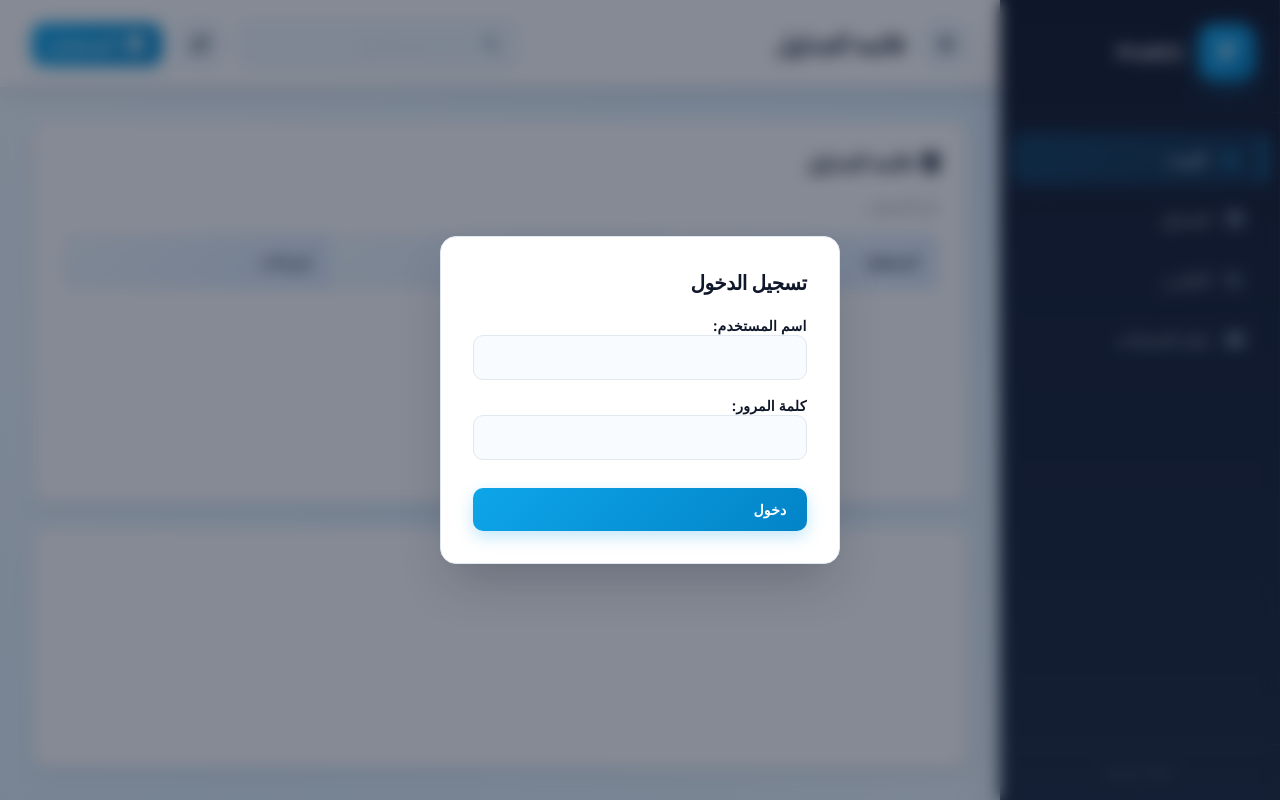
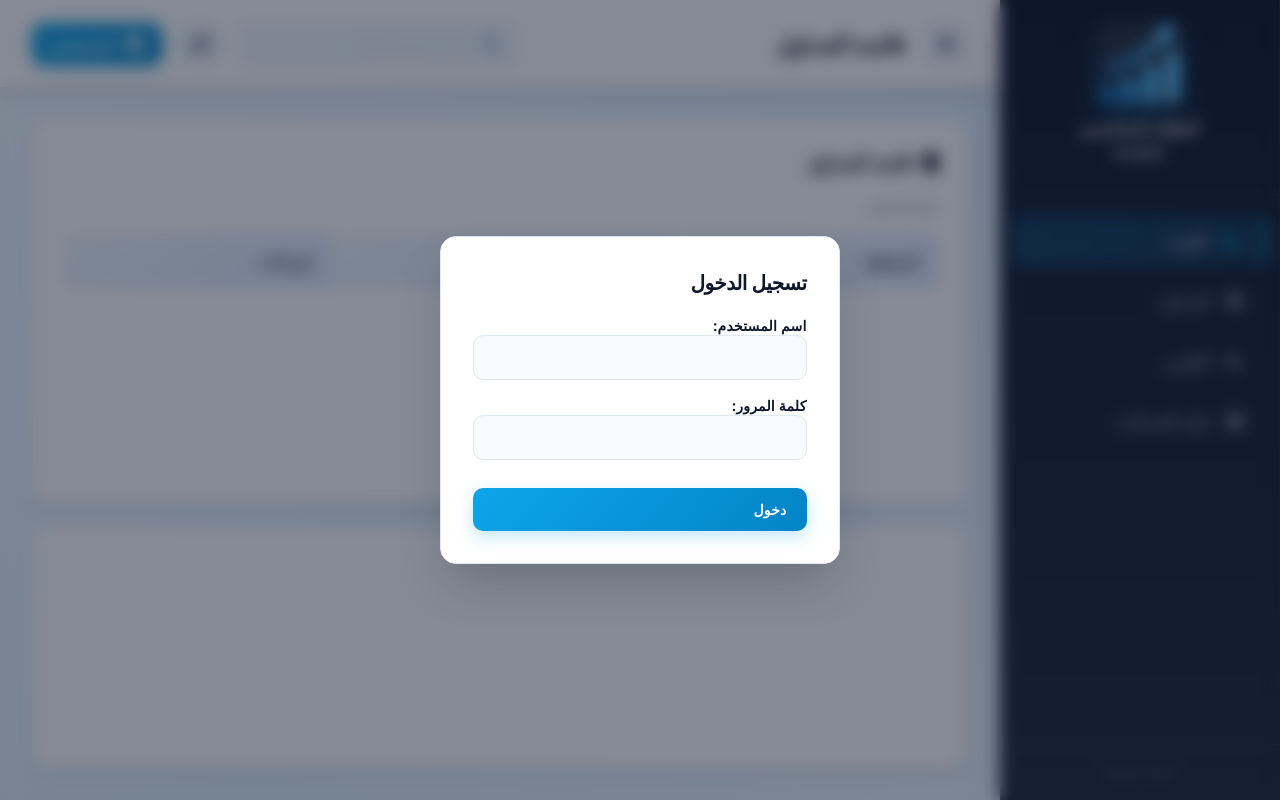
Before and after one commit to elgarhi2000-cloud/proacc-project, a website: page public/index.html in a window 1280 px wide. Drawn offline with Linux system fonts and the light colour scheme.

Commit message:
Add files via upload

```diff
--- a/public/index.html
+++ b/public/index.html
@@ -3,7 +3,8 @@
 <head>
   <meta charset="utf-8" />
   <meta name="viewport" content="width=device-width,initial-scale=1" />
-  <title>ProACCDB — قوائم الجداول</title>
+  <title>النظام المحاسبي - ProACC</title>
+  <link rel="icon" type="image/x-icon" href="/Icon.ico" />
   <link rel="stylesheet" href="https://cdnjs.cloudflare.com/ajax/libs/font-awesome/6.4.0/css/all.min.css" />
   <link rel="stylesheet" href="/styles.css" />
 </head>
@@ -11,8 +12,13 @@
   <div class="app">
     <aside class="sidebar" id="sidebar">
       <div class="logo">
-        <div class="logo-mark">P</div>
-        <div class="logo-text" id="logo-text">ProACC</div>
+        <div class="logo-image">
+          <img src="/Icon.ico" alt="شعار النظام" class="logo-icon" />
+        </div>
+        <div class="logo-text-wrapper">
+          <div class="logo-title">النظام المحاسبي</div>
+          <div class="logo-subtitle" id="logo-text">ProACC</div>
+        </div>
       </div>
       <nav class="nav">
         <a class="nav-item active" href="#" data-route="dashboard"><i class="fas fa-chart-line"></i><span class="label">اللوحة</span></a>
--- a/public/styles.css
+++ b/public/styles.css
@@ -55,29 +55,49 @@ button,select,input{font:inherit}
 	display:flex;
 	align-items:center;
 	gap:14px;
+	flex-direction:column;
+	text-align:center;
 }
 
-.logo-mark{
-	width:56px;
-	height:56px;
-	border-radius:16px;
-	background:linear-gradient(135deg, var(--primary) 0%, #0284c7 100%);
+.logo-image{
+	width:80px;
+	height:80px;
+	border-radius:12px;
+	overflow:hidden;
 	display:flex;
 	align-items:center;
 	justify-content:center;
-	font-size:26px;
-	font-weight:800;
-	color:#fff;
+	background:rgba(255,255,255,0.1);
 	box-shadow:0 8px 24px rgba(14, 165, 233, 0.3);
-	letter-spacing:-1px;
 	flex-shrink:0;
 }
 
-.logo-text{
-	font-size:18px;
+.logo-icon{
+	width:100%;
+	height:100%;
+	object-fit:cover;
+}
+
+.logo-text-wrapper{
+	display:flex;
+	flex-direction:column;
+	gap:4px;
+	width:100%;
+}
+
+.logo-title{
+	font-size:16px;
 	font-weight:700;
 	color:#fff;
 	letter-spacing:0.5px;
+	line-height:1.3;
+}
+
+.logo-subtitle{
+	font-size:14px;
+	font-weight:600;
+	color:#e0f2fe;
+	letter-spacing:0.3px;
 }
 
 .nav{
```
Also changed, not shown: Icon.ico (added), 1 other file.
